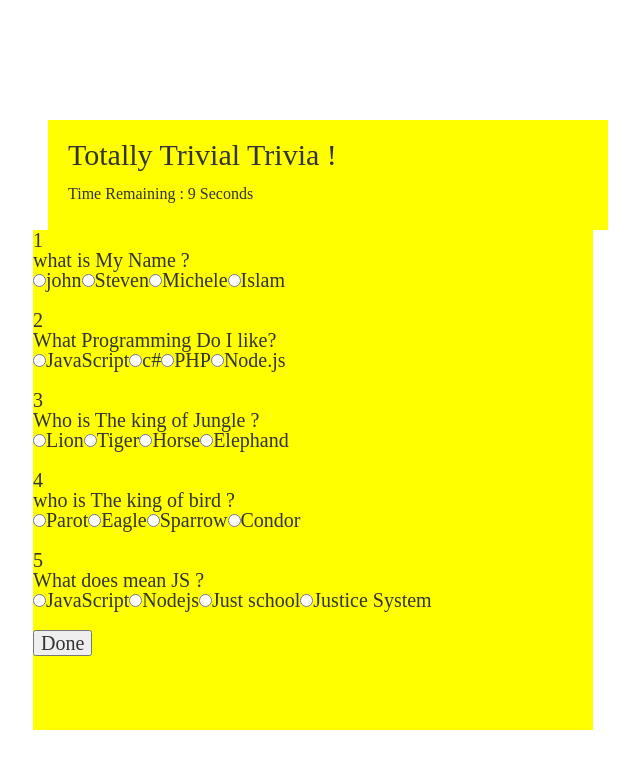
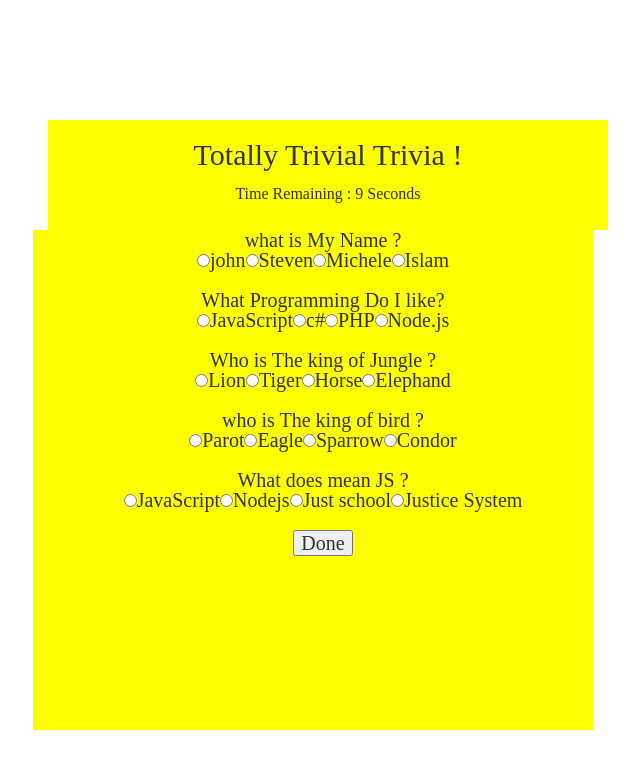
Before and after one commit to dinislam-123/TriviaGame, a plain HTML site: page index.html in a window 1280 px wide. Both pictures are taken after a click on the button "Start". Shown: the whole page, without its empty margins (142-782 px from the left). Drawn offline with nearby package versions, Linux system fonts and the light colour scheme.

Commit message:
Add files via upload

```diff
--- a/assets/css/style.css
+++ b/assets/css/style.css
@@ -24,6 +24,7 @@
 }
 .div3
 {
+    text-align: center;
     width: 560px;
     height:110px;
     padding: 20px;
@@ -32,6 +33,7 @@
 
 .div2
 {
+    text-align: center;
     width:560px;
     height: 40px;
     padding-left: 50px;
@@ -44,6 +46,8 @@
     height:500px;
     font-size: 20px;
     background-color: yellow;
+    padding-left:20px;
+    text-align: center;
 }
 h
 {
@@ -52,6 +56,7 @@ h
 
 #result
 {
+    text-align: center;
     width:560px;
     height: 200px;
     background-color: yellow;
--- a/assets/javascript/app.js
+++ b/assets/javascript/app.js
@@ -46,19 +46,18 @@ $(document).ready(function()
     countDown(10);
     });
 
-
     var mbody = $('.center');
     var div = $('#div1');
 
     for(var i=0; i<objdetail.length; i++)
     {
 
-       var mno = $('<p>');
-            mno.text(objdetail[i].no);
+    //    var mno = $('<p>');
+    //         mno.text(objdetail[i].no);
 
         var mq = $('<p>');
             mq.text(objdetail[i].q);
-        div.append(mno,mq);
+        div.append(mq);
 
         // this code for radio button -1
 
@@ -118,6 +117,8 @@ $(document).ready(function()
     div.append(mdone);
     mbody.append(div);
 
+    // this for done button result---
+
     $('#done').on('click', function()
     {
         $('#div1').hide();
@@ -127,9 +128,11 @@ $(document).ready(function()
         document.getElementById("pr1").innerHTML = "Correct Answer : " + total;
         document.getElementById("pr2").innerHTML = "Incorrect Answer : " + (5-total);
         document.getElementById("ptime").innerHTML = "  ";
-
+        // window.close();
 
     })
+    // this is for input question and answer...
+
     var m = 0;
     $('input[type="radio"]').on('click',function()
     {
```
